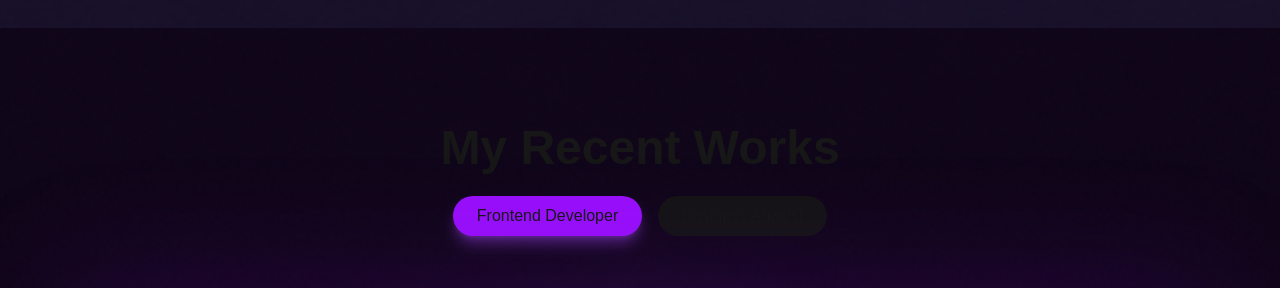
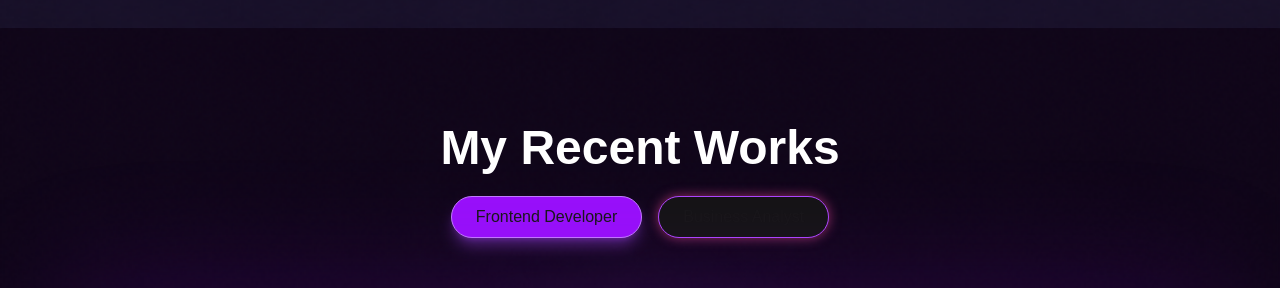
Before and after one commit to AsmaSaleem9405/asma-portfolio, a Next.js app: page / in a window 1280 px wide. Shown: the part 2860-3148 px from the top of the page. Built offline with nearby package versions, Linux system fonts and the light colour scheme; grey boxes are pictures that could not be loaded.

Commit message:
add the button animation

```diff
--- a/app/page.js
+++ b/app/page.js
@@ -885,7 +885,9 @@ const businessProjects = [
 >
   <div className="flex flex-col items-center text-center">
 
-    <h1 className="text-4xl md:text-5xl font-bold mb-6">
+  <h1 className={`text-4xl md:text-5xl font-bold mb-6 ${
+  darkMode ? "text-white" : "text-black"
+}`}>
   My Recent Works
 </h1>
 
@@ -894,26 +896,30 @@ const businessProjects = [
 
       <button
   onClick={() => setActiveProjectTab("frontend")}
-        className={`px-6 py-2 rounded-full text-sm md:text-base font-medium transition duration-300 ${
+  className={`px-6 py-2 rounded-full text-sm md:text-base font-medium
+  border transition-all duration-300 relative overflow-hidden
+  hover:scale-110 hover:z-10
+  ${
     activeProjectTab === "frontend"
-            ? "bg-purple-600 shadow-lg shadow-purple-500/40"
-            : "bg-[#141414] hover:bg-purple-600"
+      ? "bg-purple-600 border-purple-400 shadow-lg shadow-purple-500/40 shadow-[0_0_20px_rgba(168,85,247,0.9)]"
+      : "bg-[#141414] border-purple-500 shadow-[0_0_12px_rgba(168,85,247,0.6)]"
   }`}
 >
   Frontend Developer
 </button>
-
 <button
   onClick={() => setActiveProjectTab("business")}
-        className={`px-6 py-2 rounded-full text-sm md:text-base font-medium transition duration-300 ${
+  className={`px-6 py-2 rounded-full text-sm md:text-base font-medium
+  border transition-all duration-300 relative overflow-hidden
+  hover:scale-110 hover:z-10
+  ${
     activeProjectTab === "business"
-            ? "bg-pink-600 shadow-lg shadow-pink-500/40"
-            : "bg-[#141414] hover:bg-pink-600"
+      ? "bg-purple-600 border-purple-400 shadow-lg shadow-pink-500/40 shadow-[0_0_20px_rgba(236,72,153,0.9)]"
+      : "bg-[#141414] border-purple-500 shadow-[0_0_12px_rgba(236,72,153,0.6)]"
   }`}
 >
   Business Analyst
 </button>
-
     </div>
   </div>
 
```
Lines whose indentation alone changed are shown as unchanged.
